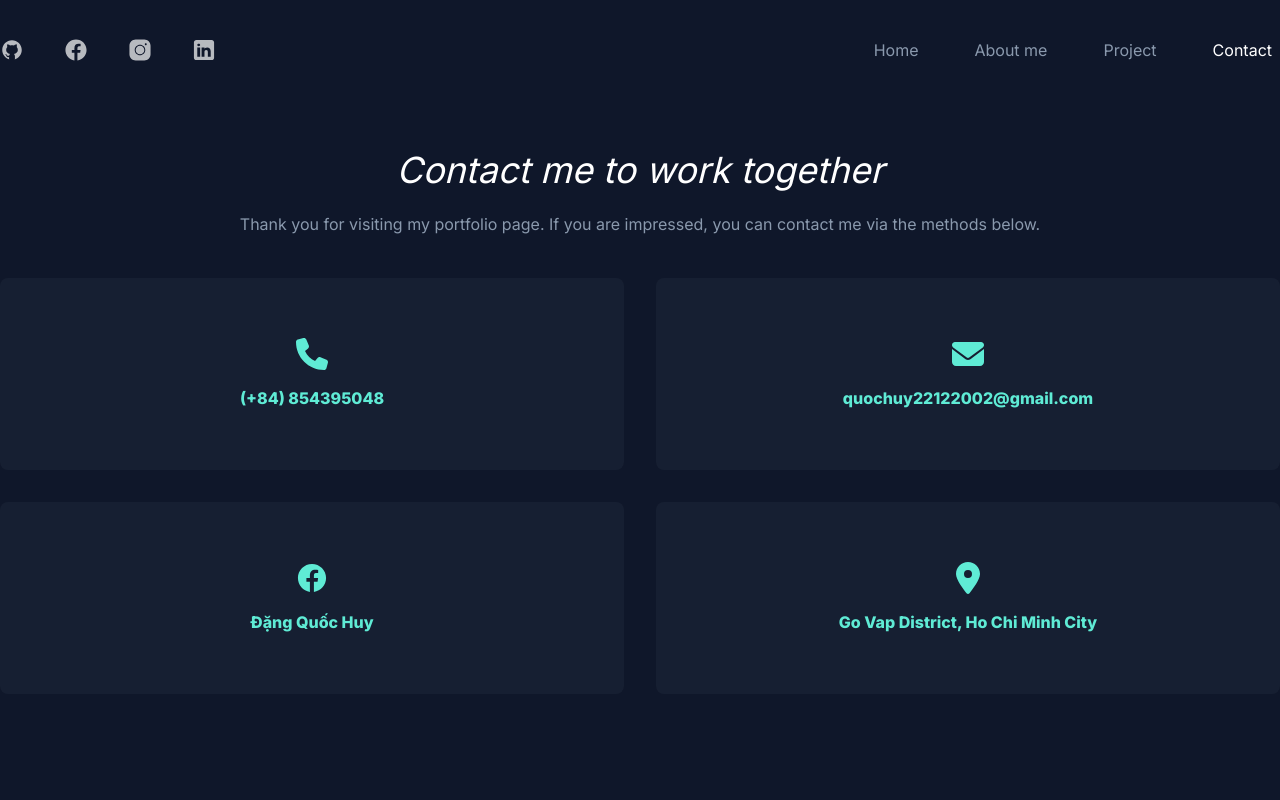
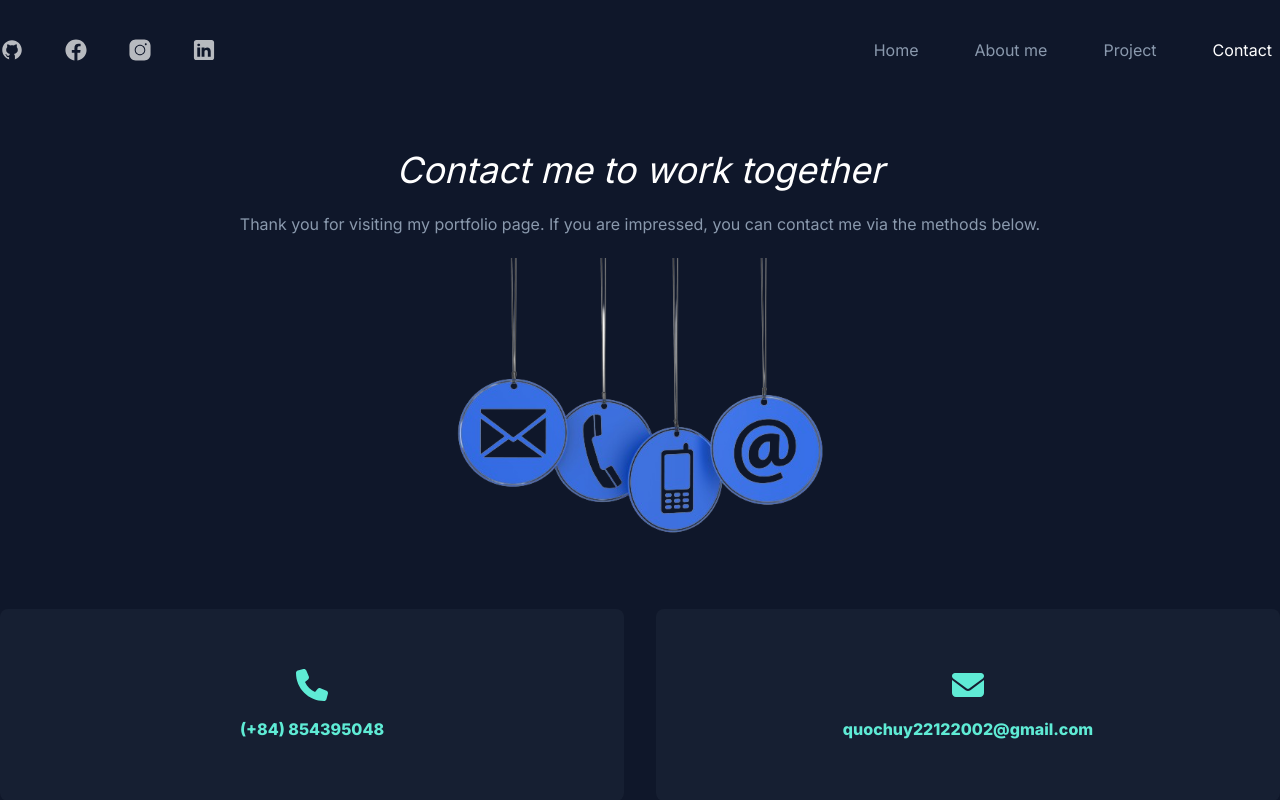
Before and after one commit to dangquochuy-159/My-Portfolio, a Next.js app in the folder my-app/: page /contact in a window 1280 px wide. Shown: the top 800 px of the page. Built offline with nearby package versions, Linux system fonts and the light colour scheme.

Commit message:
fix (page): add image contact in page contact

```diff
--- a/my-app/src/app/(MainLayout)/contact/page.tsx
+++ b/my-app/src/app/(MainLayout)/contact/page.tsx
@@ -1,4 +1,5 @@
 import { Icon_Facebook, Icon_Location, Icon_Mail, Icon_Phone } from '@/components/Icon/Icon';
+import ImageTag from '@/components/ImageTag/ImageTag';
 import TitlePage from '@/components/TitlePage/TitlePage';
 
 function Contact() {
@@ -8,7 +9,15 @@ function Contact() {
                 title="Contact me to work together"
                 des="Thank you for visiting my portfolio page. If you are impressed, you can contact me via the methods below."
             />
-            <div className="grid grid-cols-1 xl:grid-cols-2 justify-center gap-8 text-[var(--color-primary)] font-extrabold mt-10">
+            <div className="w-full h-full">
+                <ImageTag
+                    src="/image/contact.png"
+                    alt="logo"
+                    className="w-2/3 xl:w-1/3 h-full m-auto md:rounded-md overflow-hidden"
+                    classImage=" !relative object-contain"
+                />
+            </div>
+            <div className="grid grid-cols-1 xl:grid-cols-2 justify-center gap-8 text-[var(--color-primary)] font-extrabold mt-10 pb-24">
                 <div className="col-span-1 flex flex-col gap-4 md:rounded-lg justify-center items-center w-full h-48 bg-[var(--color-box)]">
                     <Icon_Phone className="h-8 w-8" />
                     <a href="tel:0854395048" className="hover:underline">
```
Also changed, not shown: my-app/public/image/contact.png (added).
